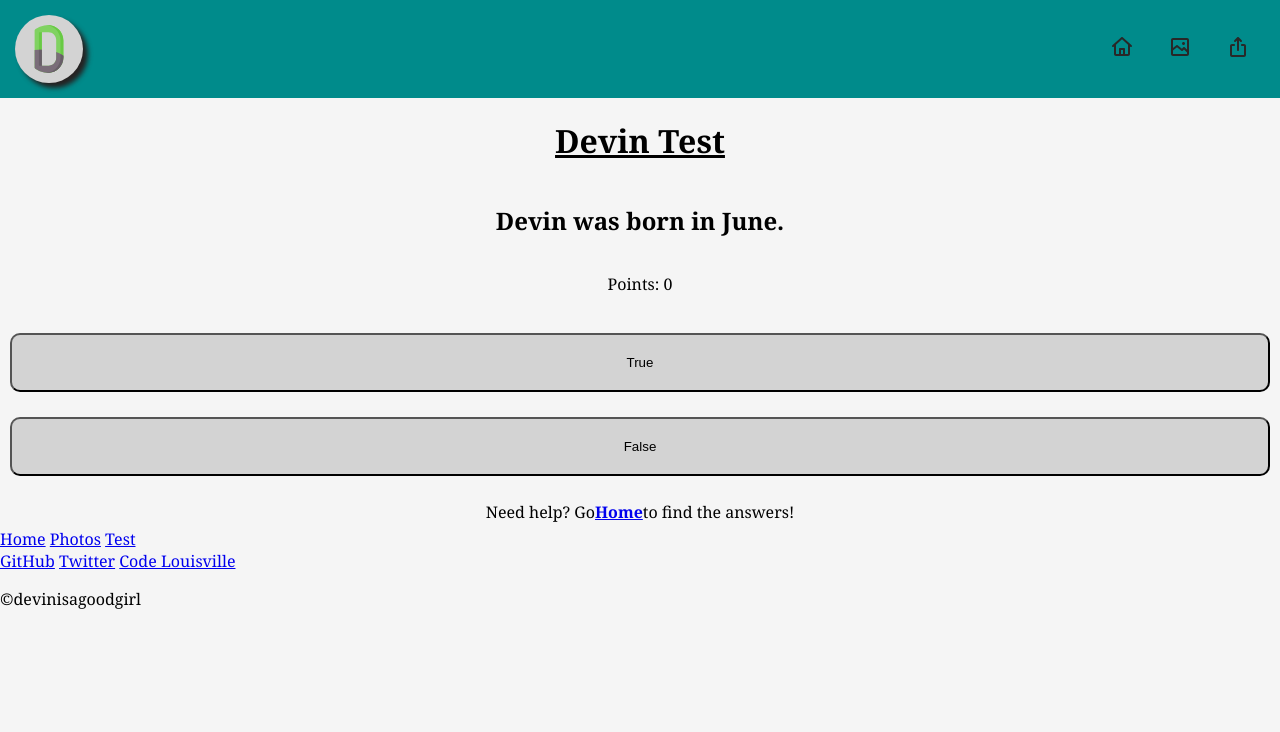
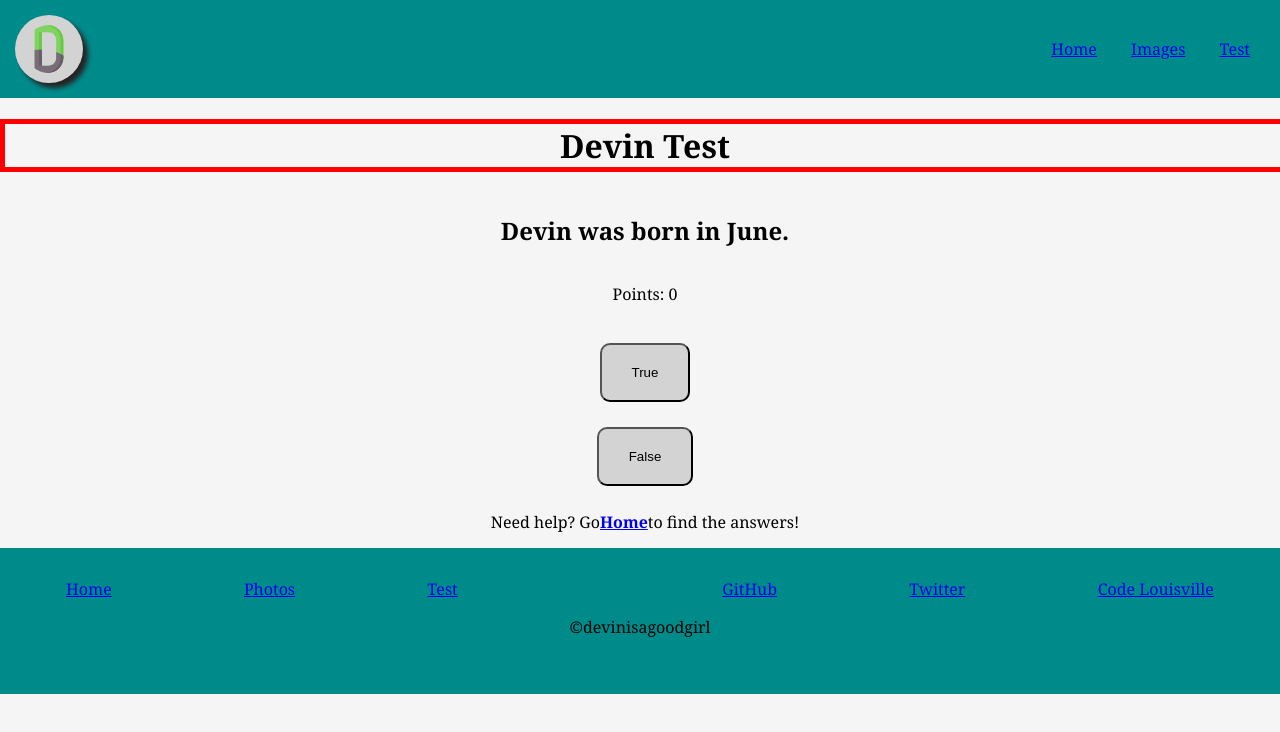
Before and after one commit to nathan-thp/devin-anne, a plain HTML site: page devin-website/test.html in a window 1280 px wide. Drawn offline with Linux system fonts and the light colour scheme.

Commit message:
added desktop media query for home, images, and test page

```diff
--- a/devin-website/css/headfoot.css
+++ b/devin-website/css/headfoot.css
@@ -141,13 +141,31 @@ html {
         justify-content: space-around;
       }
 
-
-
-
-
-
-
+      .copy-right {
+        align-self: center;
+      }
 }
 
 
 /* FOOTER DESKTOP */
+@media only screen and (min-width: 768px) {
+  footer {
+    background-color: darkcyan;
+    min-width: 100%;
+    margin-top: 15px;
+    padding-bottom: 20px;
+    display: flex;
+    flex-direction: column;
+    align-content: center;
+    }
+
+    #nav-foot {
+      padding-top: 15px;
+      display: flex;
+      justify-content: space-around;
+    }
+
+    .copy-right {
+      align-self: center;
+    }
+}
--- a/devin-website/css/test.css
+++ b/devin-website/css/test.css
@@ -1,4 +1,7 @@
 /* MAIN */
+@media only screen and (max-width: 768px){
+
+
 .beautiful {
   max-width: 20%;
   max-height: 20%;
@@ -53,3 +56,52 @@ label {
   text-align: center;
   text-decoration: underline;
 }
+
+}
+
+/* DESKTOP */
+
+@media only screen and (min-width: 768px) {
+  #title {
+    width: 100%;
+    border: red 5px solid;
+    display: flex;
+    justify-content: center;
+
+  }
+
+  #content {
+    display: flex;
+    flex-wrap: wrap;
+    justify-content: center;
+    flex-direction: column;
+
+  }
+
+  .container {
+    display: flex;
+    flex-direction: column;
+    align-items: center;
+  }
+
+  .button {
+    color: black;
+    text-transform: capitalize;
+    background-color:lightgrey;
+    border-radius: 10px;
+    padding:20px 30px;
+    margin-bottom: 25px;
+    margin-left: 10px;
+    margin-right: 10px;
+}
+
+  #btns {
+  display: flex;
+    flex-direction: row;
+}
+
+ aside {
+   display: flex;
+   justify-content: center;
+ }
+}
--- a/devin-website/test.html
+++ b/devin-website/test.html
@@ -11,9 +11,9 @@
     <header class="main-header">
         <img class="logo" src="svg/d.svg">
         <nav id="nav">
-            <a href="index.html"><img src="svg/home.svg"></a>
-            <a href="photos.html"><img src="svg/image.svg"></a>
-            <a href="test.html"><img src="svg/share.svg"></a>
+            <a href="index.html"><img src="">Home</a>
+            <a href="photos.html"><img src="">Images</a>
+            <a href="test.html"><img src="">Test</a>
         </nav>
     </header>
     <main id='content'>
@@ -36,15 +36,14 @@
             <div id="nav-foot">
                 <a href="#">Home</a>
                 <a href="photos.html">Photos</a>
-                <a href="test.html">Test</a>
-            </div>
-            <div id="social">
+                <a href="test.html">Test</a></br>
                 <a href="https://github.com/nathan-thp">GitHub</a>
                 <a href="https://twitter.com/nathan_thp">Twitter</a>
                 <a href="https://codelouisville.org/">Code Louisville</a>
             </div>
-    <p class="copy-right">&copydevinisagoodgirl</p>
-  </footer>
+        <p class="copy-right">&copydevinisagoodgirl</p>
+    </div>
+      </footer>
 </body>
 <script src='js/headfoot.js'></script>
 <script src='js/test.js'></script>
```
Also changed, not shown: devin-website/css/photos.css (+26 -9 lines), devin-website/css/style.css (+35 -0 lines), devin-website/index.html (+3 -3 lines), devin-website/photos.html (+11 -12 lines).
